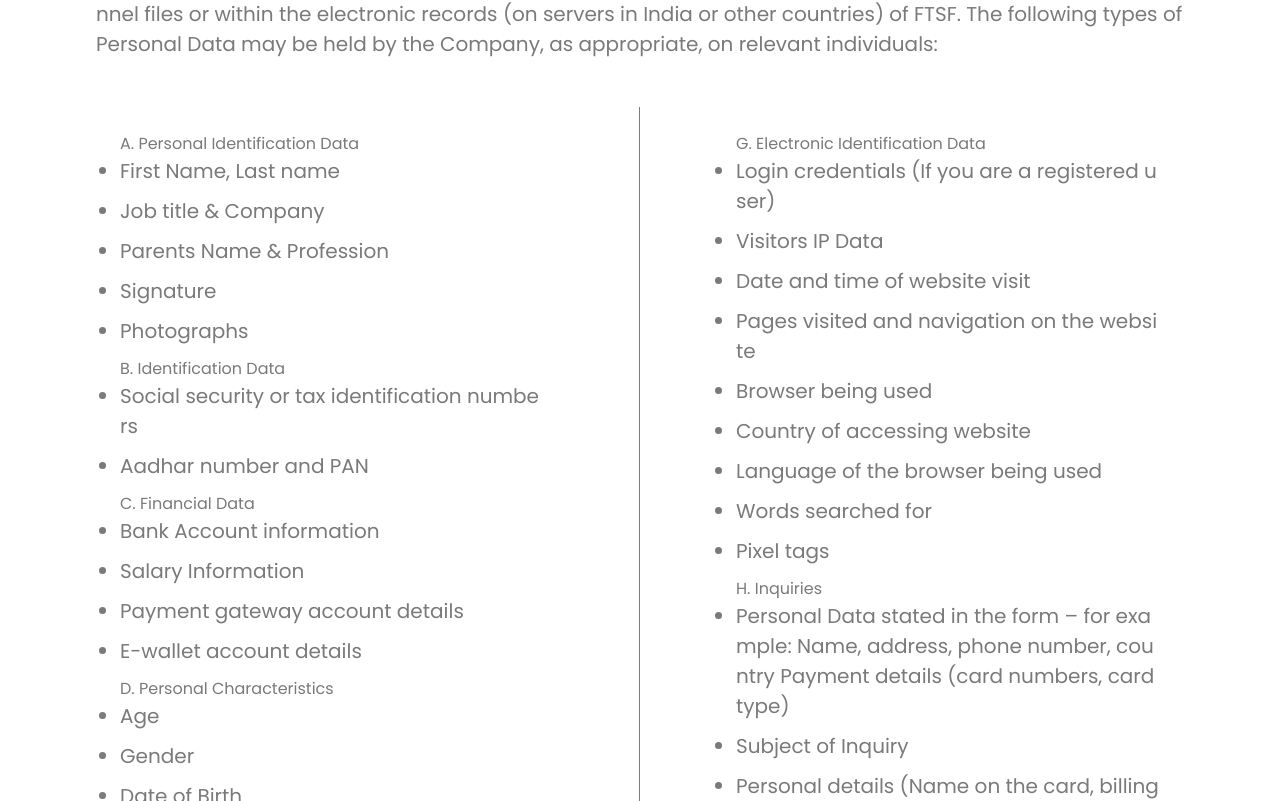
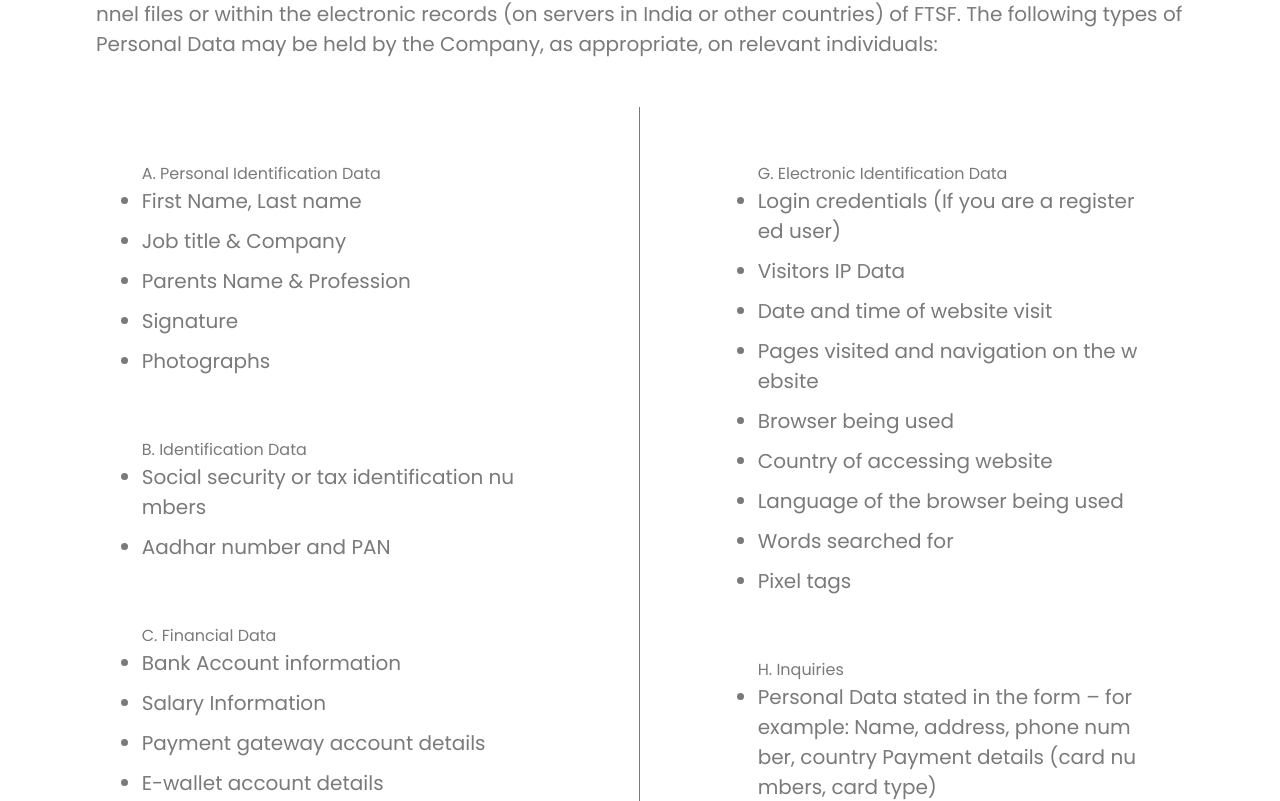
Before and after one commit to abhinaba900/privacy-policy-atlas-edge, a React (Create React App) app: page / in a window 1280 px wide. Shown: the part 1499-2300 px from the top of the page. Built offline with nearby package versions, Linux system fonts and the light colour scheme.

Commit message:
ul alignment

```diff
--- a/src/Components/Css/Introduction.css
+++ b/src/Components/Css/Introduction.css
@@ -10,6 +10,18 @@ body {
 }
 * table tr td {
   margin: 0;
+}
+p,
+ul,
+h1,
+h2,
+h3,
+h4,
+h5,
+h6,
+figure {
+  margin: 0;
+  padding: 0;
 }
 
 .text-container {
@@ -33,7 +45,10 @@ ul > li {
   font-size: 1.25em;
   color: var(--textColor);
 }
-
+ul {
+  padding: 1.3555em;
+  margin-top: 0.5em;
+}
 .unordered-list-section {
   color: var(--textColor);
   display: grid;
@@ -105,18 +120,6 @@ h6 {
   text-align: center;
 }
 
-p,
-ul,
-h1,
-h2,
-h3,
-h4,
-h5,
-h6,
-figure {
-  margin: 0;
-  padding: 0;
-}
 
 @media screen and (max-width: 768px) {
   .unordered-list-section {
```
